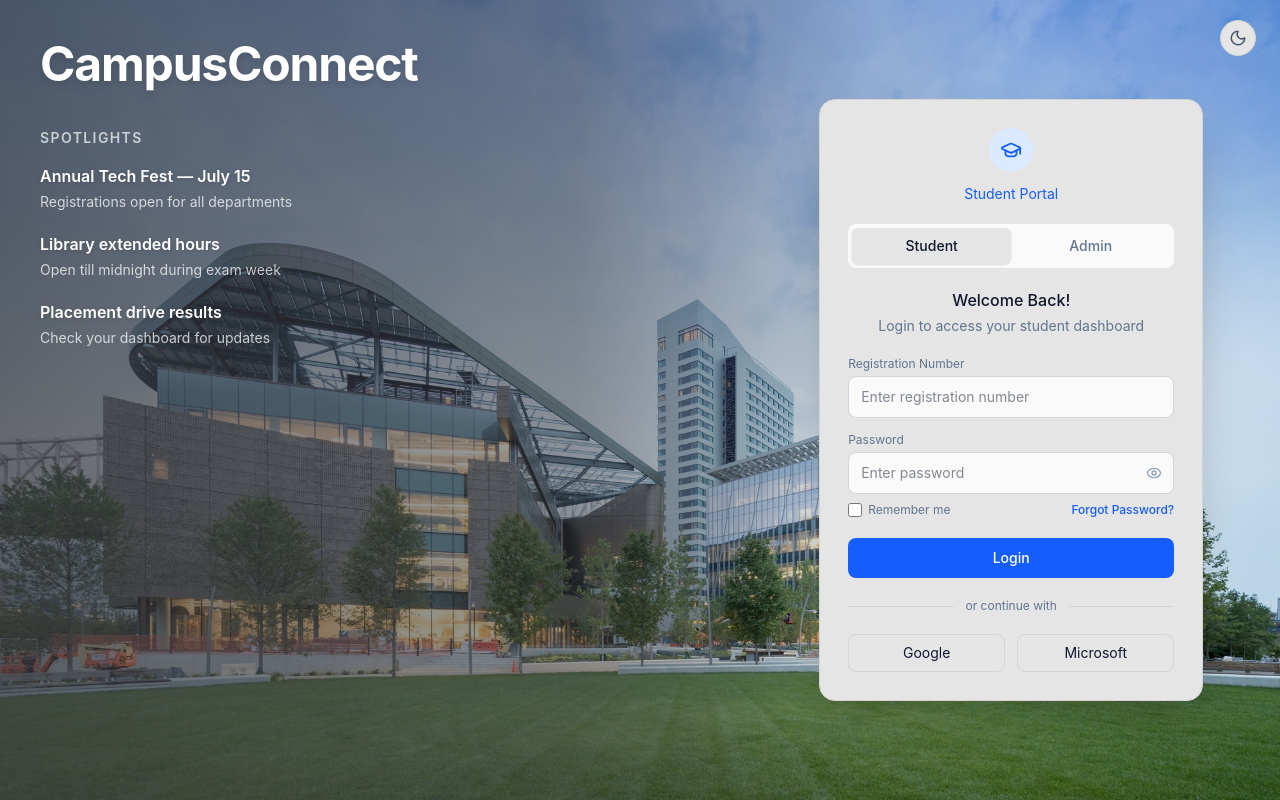
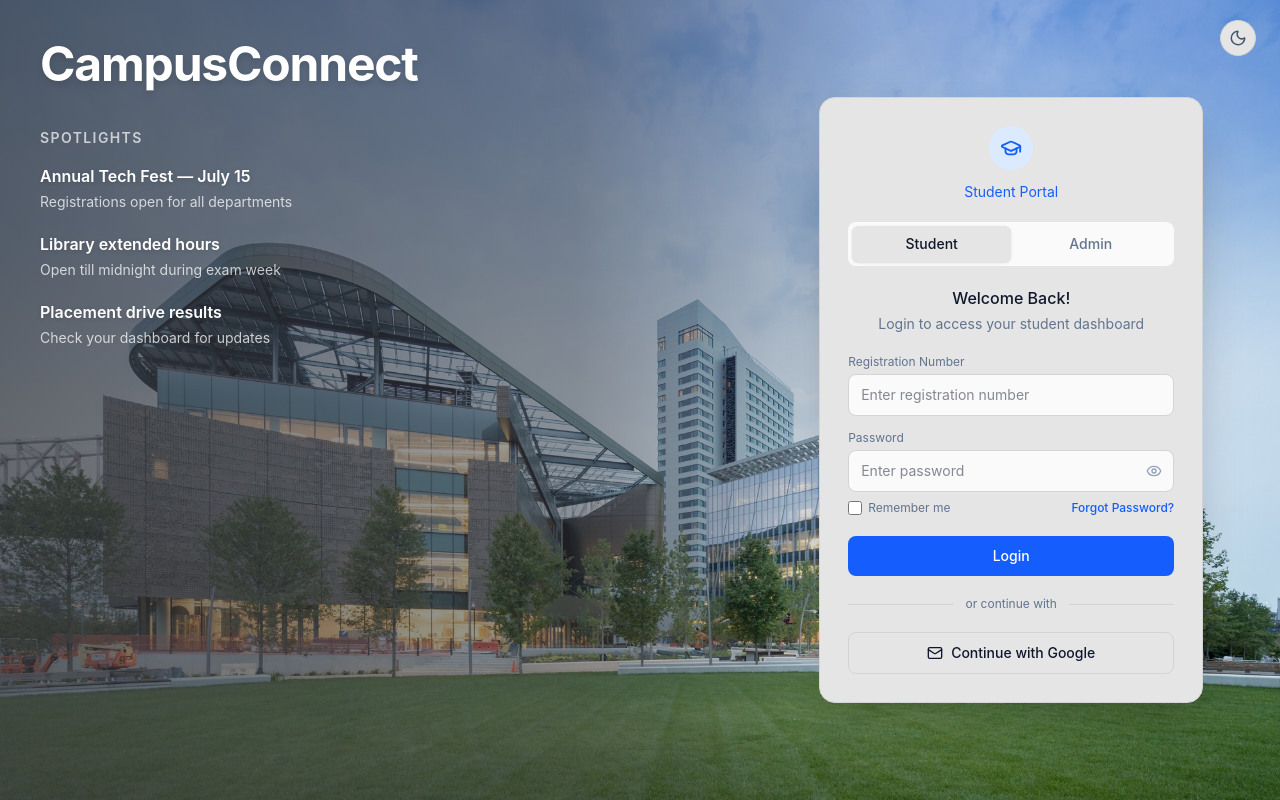
Before and after one commit to Anugraha156/campus-connect, a React (Vite) app: page / in a window 1280 px wide. Built offline with nearby package versions, Linux system fonts and the light colour scheme.

Commit message:
sign in with microsoft removed

```diff
--- a/src/components/LoginCard.jsx
+++ b/src/components/LoginCard.jsx
@@ -1,5 +1,5 @@
 import { useState } from "react";
-import { Eye, EyeOff, GraduationCap, Moon, Sun } from "lucide-react";
+import { Eye, EyeOff, GraduationCap, Moon, Sun, Mail } from "lucide-react";
 import { roleThemes } from "../config/roleThemes";
 import { spotlights } from "../config/spotlights";
 import campusBg from "../assets/campus-bg.jpg";
@@ -145,10 +145,12 @@ export default function LoginCard() {
                 <div className={`flex-1 h-px ${borderColor} border-t`} />
               </div>
 
-              <div className="flex gap-3">
-                <button className={`flex-1 py-2 border ${borderColor} rounded-lg text-sm ${textPrimary}`}>Google</button>
-                <button className={`flex-1 py-2 border ${borderColor} rounded-lg text-sm ${textPrimary}`}>Microsoft</button>
-              </div>
+              <button
+                className={`w-full py-2.5 border ${borderColor} rounded-lg text-sm font-medium ${textPrimary} flex items-center justify-center gap-2 hover:bg-black/5 transition-colors`}
+              >
+                <Mail size={16} />
+                Continue with Google
+              </button>
             </>
           )}
         </div>
```
